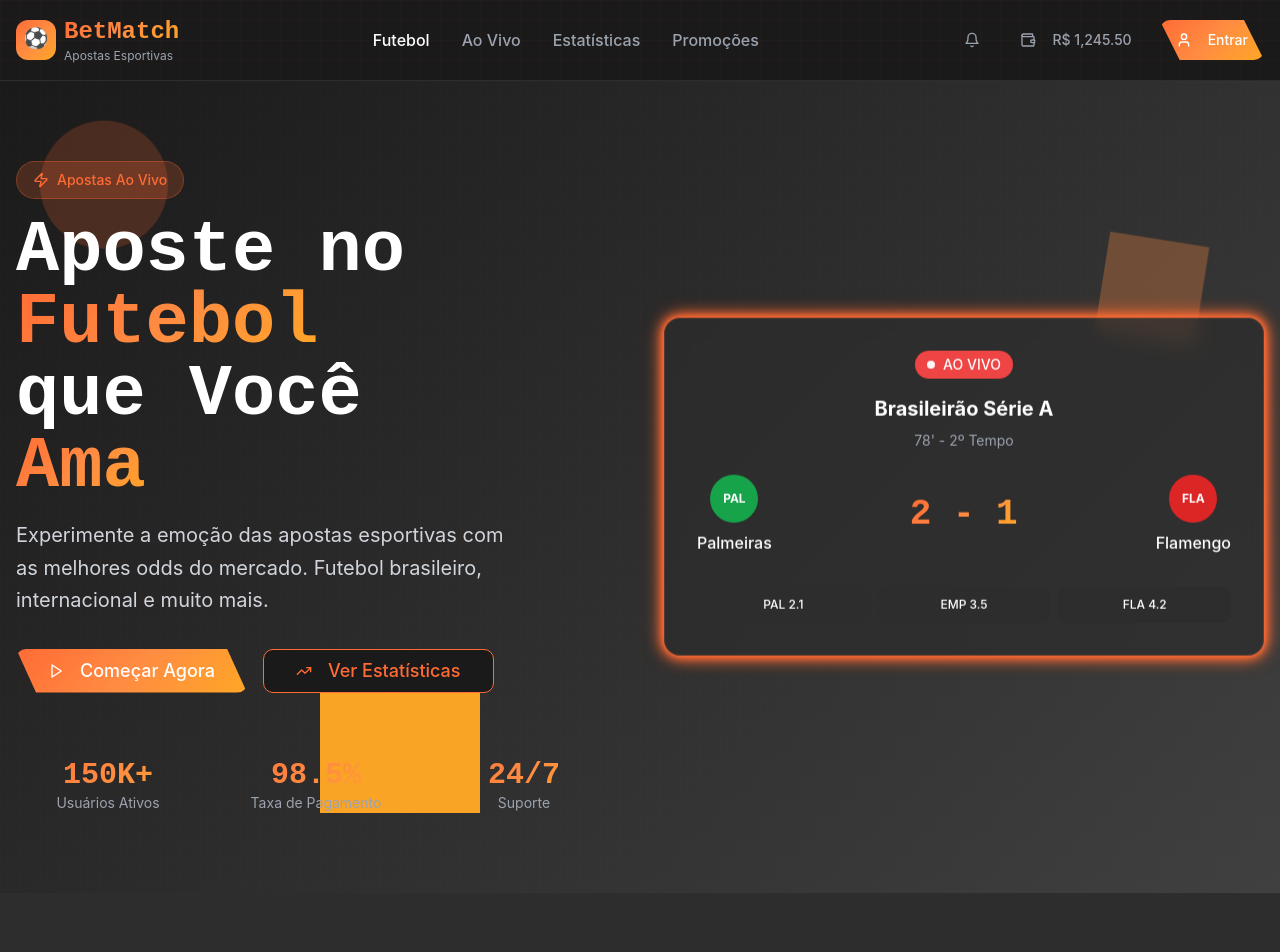
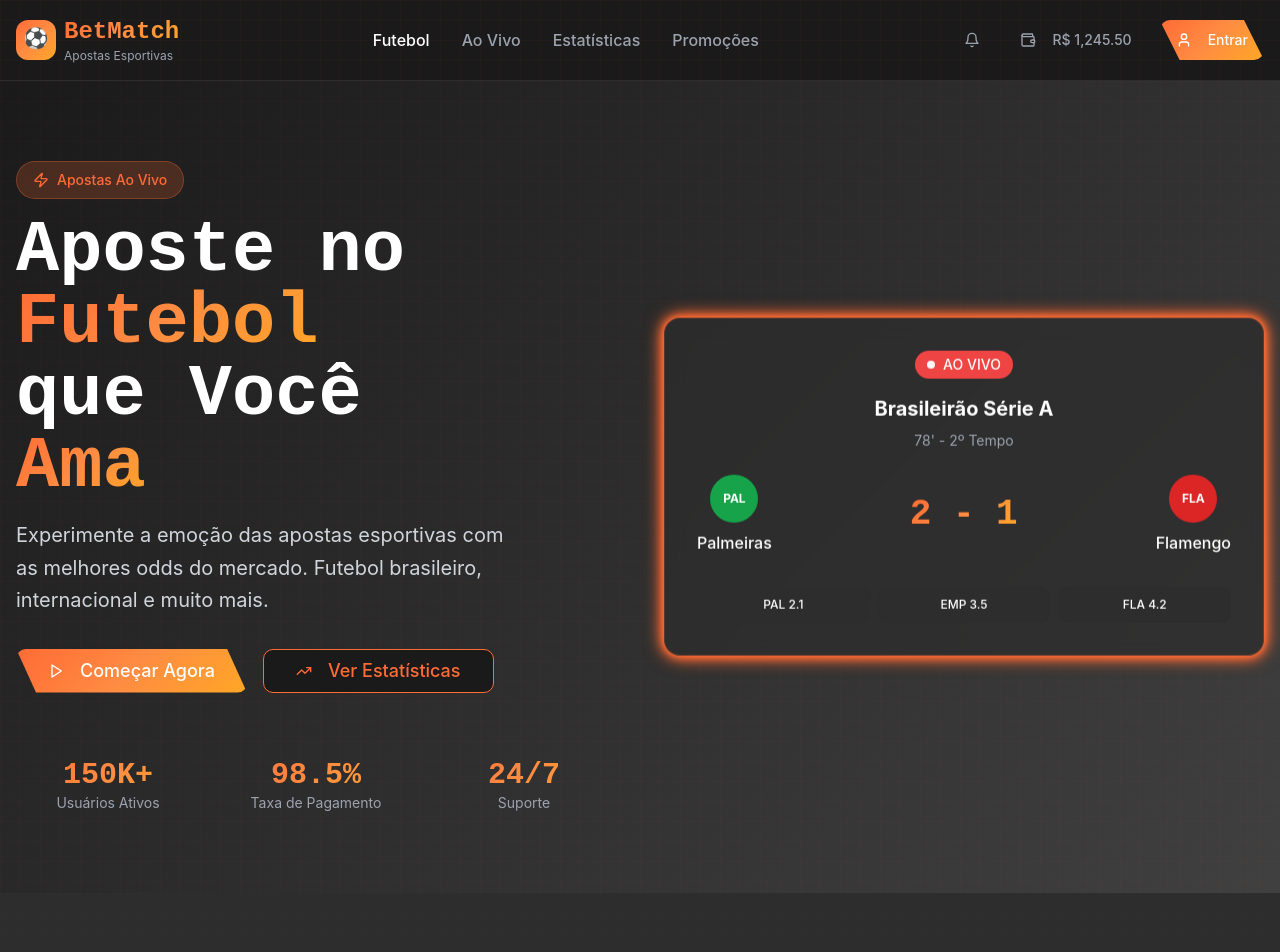
Before and after one commit to ExQues/fogo-na-rede-bet, a React (Vite) app: page / in a window 1280 px wide. Shown: the top 952 px of the page. Built offline with nearby package versions, Linux system fonts and the light colour scheme.

Commit message:
Fix: Remove unnecessary element and address Netlify issue
Removed a visual element and investigated the persistent white screen issue on Netlify.

```diff
--- a/src/components/Hero.tsx
+++ b/src/components/Hero.tsx
@@ -5,11 +5,8 @@ import { Button } from '@/components/ui/button';
 const Hero = () => {
   return (
     <section className="relative min-h-[600px] overflow-hidden bg-gradient-dark">
-      {/* Animated Background Elements */}
+      {/* Animated Background Elements - Removed problematic geometric shapes */}
       <div className="absolute inset-0">
-        <div className="absolute top-10 left-10 w-32 h-32 bg-orange-primary opacity-20 rounded-full animate-float"></div>
-        <div className="absolute top-40 right-20 w-24 h-24 bg-orange-secondary opacity-30 transform rotate-45 animate-geometric-spin"></div>
-        <div className="absolute bottom-20 left-1/4 w-40 h-40 bg-orange-accent opacity-10 clip-path-diamond animate-pulse-orange"></div>
         <div className="broken-grid absolute inset-0 opacity-20"></div>
       </div>
 
--- a/src/index.css
+++ b/src/index.css
@@ -58,7 +58,7 @@ All colors MUST be HSL.
   }
 
   body {
-    @apply bg-gray-dark text-foreground font-sans;
+    @apply bg-background text-foreground font-sans;
     font-family: 'Inter', sans-serif;
   }
 
```
